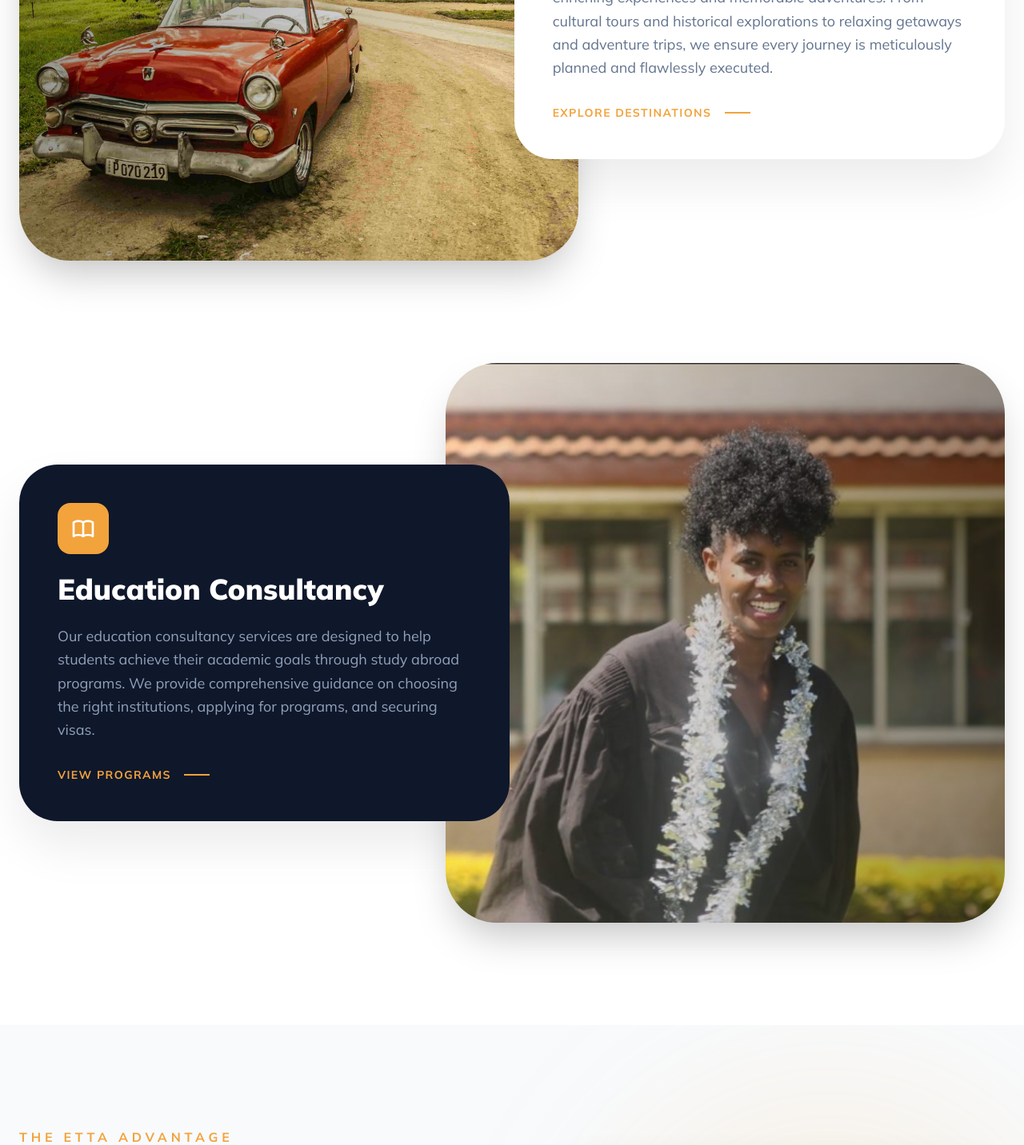
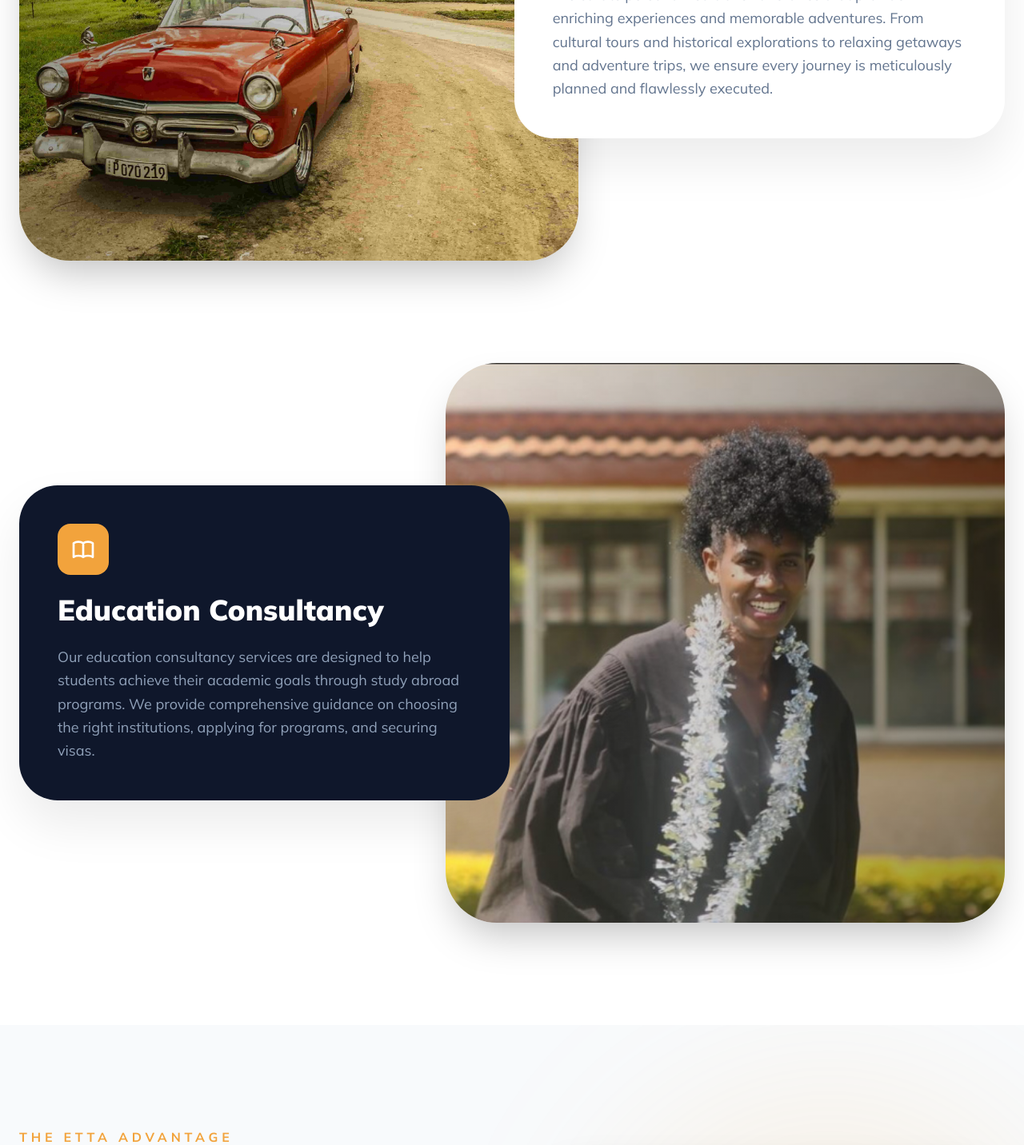
Before and after one commit to Muhinde234/tour, a Next.js app: page / in a window 1280 px wide. Shown: the part 4720-6152 px from the top of the page at 80% size. Built offline with nearby package versions, Linux system fonts and the light colour scheme.

Commit message:
remove the dedicated links

```diff
--- a/app/components/About.tsx
+++ b/app/components/About.tsx
@@ -29,9 +29,9 @@ export default function About() {
       <div className="mx-auto max-w-7xl px-6">
         <div className="grid items-center gap-16 lg:grid-cols-12">
 
-          {/* LEFT SIDE: Large Image & Experience Badge */}
+
           <div className="relative lg:col-span-5">
-            {/* Decorative Background Element */}
+
             <div className="absolute -bottom-10 -left-10 h-64 w-64 rounded-full bg-[#f2a33c]/10 blur-3xl" />
 
             <div className="relative z-10 h-[500px] w-full overflow-hidden rounded-[3rem] shadow-2xl lg:h-[750px]">
--- a/app/components/CompetitiveAdvantage.tsx
+++ b/app/components/CompetitiveAdvantage.tsx
@@ -36,14 +36,14 @@ export default function CompetitiveAdvantage() {
           <div className="lg:col-span-5 lg:sticky lg:top-10">
             <div className="mb-12">
               <span className="mb-4 inline-block font-bold uppercase tracking-[0.4em] text-[#f2a33c] text-sm">
-                The ETTA Edge
+                The ETTA Promise
               </span>
               <h2 className="text-5xl font-black leading-tight text-slate-900 lg:text-7xl">
-                Competitive <br />
-                <span className="text-[#f2a33c]">Advantage.</span>
+                What Sets Us <br />
+                <span className="text-[#f2a33c]">Apart.</span>
               </h2>
               <p className="mt-6 text-xl text-slate-500 max-w-sm leading-relaxed">
-                We don&apos;t just plan trips; we engineer success through a unique blend of global expertise and local insight.
+                We don&apos;t just plan trips — we build experiences that change lives through travel and education.
               </p>
             </div>
 
--- a/app/components/WhatWeDo.tsx
+++ b/app/components/WhatWeDo.tsx
@@ -63,10 +63,6 @@ export default function WhatWeDo() {
                   adventure trips, we ensure every journey is meticulously
                   planned and flawlessly executed.
                 </p>
-                <div className="mt-8 flex items-center gap-4 text-[#f2a33c] font-bold cursor-pointer group">
-                  <span className="uppercase tracking-widest text-sm">Explore Destinations</span>
-                  <div className="h-0.5 w-8 bg-[#f2a33c] transition-all group-hover:w-16" />
-                </div>
               </div>
             </div>
           </div>
@@ -87,10 +83,6 @@ export default function WhatWeDo() {
                   programs. We provide comprehensive guidance on choosing the
                   right institutions, applying for programs, and securing visas.
                 </p>
-                <div className="mt-8 flex items-center gap-4 text-[#f2a33c] font-bold cursor-pointer group">
-                  <span className="uppercase tracking-widest text-sm">View Programs</span>
-                  <div className="h-0.5 w-8 bg-[#f2a33c] transition-all group-hover:w-16" />
-                </div>
               </div>
             </div>
 
```
